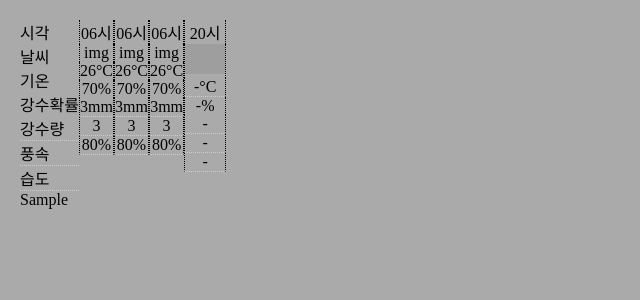
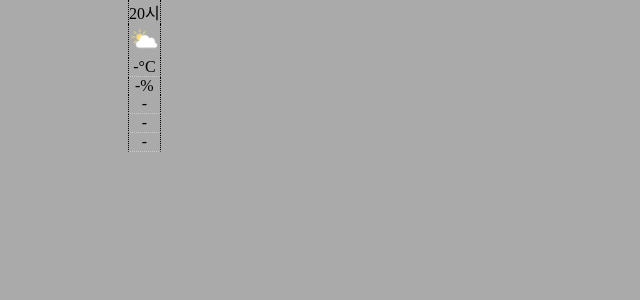
Before and after one commit to Programmers-FinalProject/Temp_Trend, a Django app: template django_file/templates/wedatatest.html in a window 1280 px wide. Shown: the top 300 px of the page, without its empty margins (0-640 px from the left). Run offline with Django 4.2, Linux system fonts and the light colour scheme; the template is opened without the code that fills it: most values are stand-ins (such as "Sample title", 1, 10 or a date in 2020); parts of the project's set-up code (start-up, migrations or seed data) failed here and were passed over; grey boxes are pictures that could not be loaded.

Commit message:
장고 합치는 작업중

```diff
--- a/airflow/dag/weatherData.py
+++ b/airflow/dag/weatherData.py
@@ -42,7 +42,7 @@ dag = DAG(
     'WeatherDag',
     default_args=default_args,
     description='전국 기상 데이터 API호출',
-    schedule_interval='20 5 * * *',
+    schedule_interval='20 20 * * *',
     start_date=datetime(2024, 7, 26),
     catchup=False,
 )
--- a/django_file/templates/wedatatest.html
+++ b/django_file/templates/wedatatest.html
@@ -15,68 +15,28 @@
         }
         ul {list-style-type: none;}
         li {list-style-type: none;}
-        .we-data-box{padding: 20px; margin: 0 auto;}
-        .we-data-list{float: left; padding: 0px; margin: 0;}
+        .we-data-box{
+            width: 80%;
+            margin: 0 auto;
+            overflow-x: auto;
+        }
+        .we-data-ul {width: max-content;}
+        .we-data-list{float: left; padding: 0px; margin: 0; display: flex; flex-wrap: wrap; white-space:nowrap;}
         .we-list {margin: 0 auto; text-align: center; border-left: 1px dotted; border-right: 1px dotted;}
         .we-atp, .we-tmp, .we-ras, .we-wind{border-bottom: 1px #cccccc dotted;}
         .we-img>img { height: 30px;}
-
-
     </style>
 </head>
 <body>
-    <div class="we-data-box ">
-        <ul class="clear">
-            <li class="we-data-list">
-                <ul >
-                    <li class="we-time">시각</li>
-                    <li class="we-type">날씨</li>
-                    <li class="we-temp">기온</li>
-                    <li class="we-per">강수확률</li>
-                    <li class="we-ras">강수량</li>
-                    <li class="we-wind">풍속</li>
-                    <li class="we-atp">습도</li>
-                </ul>
-            </li>
-            <li class="we-data-list">
-                <ul>
-                    <li class="we-list we-time">06시</li>
-                    <li class="we-list we-type">img</li>
-                    <li class="we-list we-temp">26°C</li>
-                    <li class="we-list we-per">70%</li>
-                    <li class="we-list we-ras">3mm</li>
-                    <li class="we-list we-wind">3</li>
-                    <li class="we-list we-atp">80%</li>
-                </ul>
-            </li>
-            <li class="we-data-list">
-                <ul>
-                    <li class="we-list we-time">06시</li>
-                    <li class="we-list we-type">img</li>
-                    <li class="we-list we-temp">26°C</li>
-                    <li class="we-list we-per">70%</li>
-                    <li class="we-list we-ras">3mm</li>
-                    <li class="we-list we-wind">3</li>
-                    <li class="we-list we-atp">80%</li>
-                </ul>
-            </li>
-            <li class="we-data-list">
-                <ul>
-                    <li class="we-list we-time">06시</li>
-                    <li class="we-list we-type">img</li>
-                    <li class="we-list we-temp">26°C</li>
-                    <li class="we-list we-per">70%</li>
-                    <li class="we-list we-ras">3mm</li>
-                    <li class="we-list we-wind">3</li>
-                    <li class="we-list we-atp">80%</li>
-                </ul>
-            </li>
+    {% if we_dataList %}
+    <div class="we-data-box">
+        <ul class="clear we-data-ul">
             {% for we_data in we_dataList %}
             <li class="we-data-list">
                 <ul>
                     <li class="we-list we-time">{{ we_data.fcsttime|slice:":2"|default:"-" }}시</li>
                     <li class="we-list we-img">
-                        <img src="{% static we_data.imgurl|default:'default-image.png' %}" alt="날씨 이미지">
+                        <img src="{% static we_data.imgurl|default:'img/sky3.png' %}" alt="날씨 이미지">
                     </li>
                     <li class="we-list we-tmp">{{ we_data.TMP|default:"-"}}°C</li>
                     <li class="we-list we-pop">{{ we_data.POP|default:"-" }}%</li>
@@ -87,8 +47,7 @@
             </li>
             {% endfor %}
         </ul>
-        {{we_dataList}}
-
     </div>
+    {% endif %}
 </body>
 </html>
--- a/django_file/weather/urls.py
+++ b/django_file/weather/urls.py
@@ -30,7 +30,8 @@ urlpatterns = [
     # 테스트페이지
     path('test/', test, name='test'),
     path('musinsa-test/', musinsa_list, name='musinsa_list'),  # 무신사 테스트페이지
-    path('we-data-test/', weather_views.we_data_test, name='wedatatest'),
+    path('we-data-test/', weather_views.we_data_usenow, name='wedatatest'),
+    path('call_we_data/', weather_views.we_data_usexy, name='call_we_data'),
     path('categorize/', categorize, name='categorize'),
     path('show_cookie', show_cookies ,name='show_cookies'), #쿠키테스트
 ]
```
Also changed, not shown: django_file/templates/index.html (+62 -1 lines), django_file/templates/styles.css (+20 -0 lines), django_file/weather/view/weather_views.py (+37 -22 lines).
